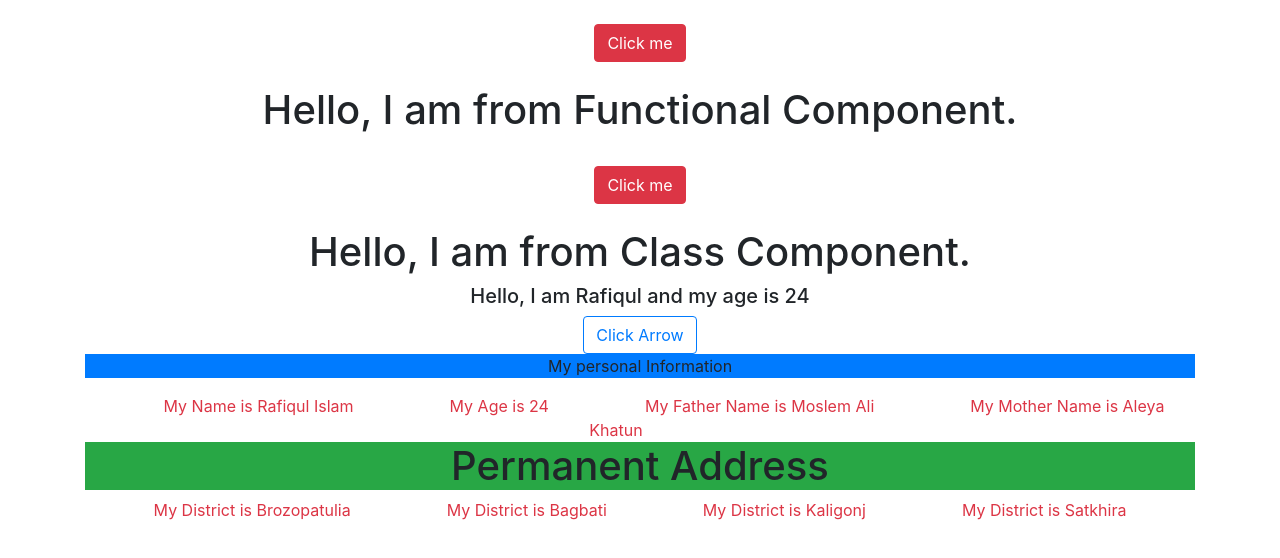
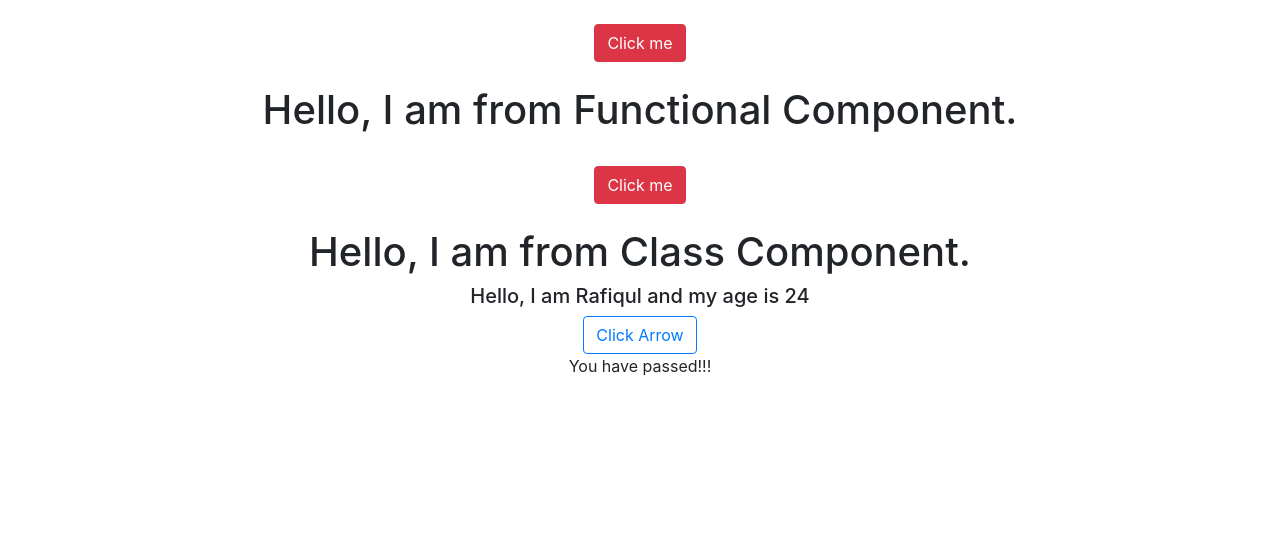
Before and after one commit to pustian-rafiq/react-practice, a React (Create React App) app: page / in a window 1280 px wide. Shown: the top 558 px of the page. Built offline with nearby package versions, Linux system fonts and the light colour scheme.

Commit message:
conditional statement-if

```diff
--- a/src/App.js
+++ b/src/App.js
@@ -6,6 +6,7 @@ import ClassComponent from './components/ClassComponent'
 import Props from './components/Props'
 import Arrow from './components/Arrow'
 import StateComponent from './components/StateComponent'
+import Condition from './components/Condition'
 function App() {
   return (
     <div className="App">
@@ -15,6 +16,7 @@ function App() {
 
         <Arrow></Arrow>
         <StateComponent></StateComponent>
+        <Condition></Condition>
     </div>
   );
 }
--- /dev/null
+++ b/src/components/Condition.js
@@ -0,0 +1,29 @@
+import React,{Component} from 'react';
+
+import '../../node_modules/bootstrap/dist/css/bootstrap.min.css';
+
+class Condition extends Component{
+
+    constructor(){
+        super()
+        this.state={
+            mark : [30,40,50,80]
+        }
+    }
+
+
+    render(){
+        if (this.state.mark[3]>33) {
+            return(
+                <p>You have passed!!!</p>
+            )
+        }else{
+            return(
+                <p>You have failed!!!</p>
+            )
+        }
+
+    }
+}
+
+export default Condition
--- a/src/components/StateComponent.js
+++ b/src/components/StateComponent.js
@@ -6,6 +6,7 @@ class StateComponent extends Component{
   constructor(){
       super()
       this.state={
+          nam : "Rana",
           name : ["Rafiqul Islam","Moslem Ali","Aleya Khatun"],
           age   : 24,
           information:{
@@ -16,11 +17,15 @@ class StateComponent extends Component{
           }
       }
   }
+  nameChange(a){
+      this.setState({nam: "Siddiqa"})
+  }
 
     render(){
         return <div className="container">
-    <p className="bg-primary">My personal Information</p>
-            <span className=" text-center text-danger p-5">My Name is {this.state.name[0]}</span>
+    {/* <p className="bg-primary">My personal Information</p>
+    <button onClick={this.nameChange.bind(this,"Kamrunnahar")}>Change my name</button>
+            <span className=" text-center text-danger p-5">My Name is {this.state.nam}</span>
             <span className="  text-center text-danger p-5">My Age is {this.state.age}</span>
             <span className="  text-center text-danger p-5">My Father Name is {this.state.name[1]}</span>
             <span className="  text-center text-danger p-5">My Mother Name is {this.state.name[2]}</span>
@@ -29,7 +34,7 @@ class StateComponent extends Component{
             <span className="  text-center text-danger p-5">My District is {this.state.information.village}</span>
             <span className=" text-center text-danger p-5">My District is {this.state.information.post}</span>
             <span className=" text-center text-danger p-5">My District is {this.state.information.thana}</span>
-            <span className="  text-center text-danger p-5">My District is {this.state.information.district}</span>
+            <span className="  text-center text-danger p-5">My District is {this.state.information.district}</span> */}
         </div>
     }
 }
```
